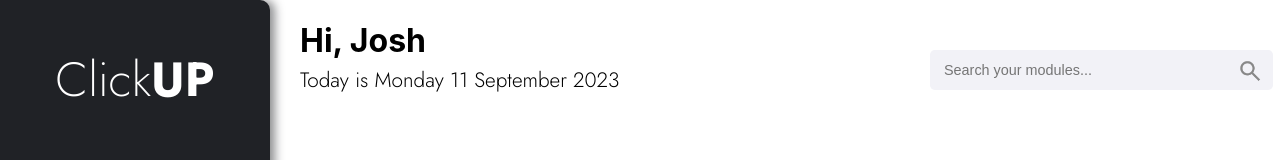
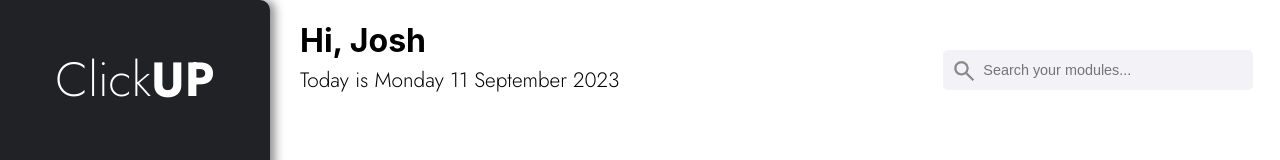
Before and after one commit to TashUni/IMY320_TheMarellousFivers, a React (Create React App) app in the folder web-project/: page / in a window 1280 px wide. Shown: the top 160 px of the page. Built offline with nearby package versions, Linux system fonts and the light colour scheme.

Commit message:
Update Header.module.scss

```diff
--- a/web-project/src/components/Header/Header.module.scss
+++ b/web-project/src/components/Header/Header.module.scss
@@ -15,18 +15,19 @@
 
 .Container {
   display: grid;
-  grid-template-columns: 1fr 350px;
+  grid-template-columns: 2fr 1fr;
 }
 
 .Container input {
   margin-top: 50px;
-  width: 90%;
-  padding: 12px 14px;
+  width: 80%;
+  padding: 12px 0px 12px 40px;
   background: #F2F2F7;
   color: #888;
   border:  none;
   border-radius: 0.3rem;
   font-size: 0.9rem;
+  position: relative;
 }
 
 .Container input:focus {
@@ -39,7 +40,7 @@
 
 .SearchBox img {
   position: absolute;
-  right: 17px;
+  left: 7px;
   top: 57px;
   width: 27px;
 }
```
